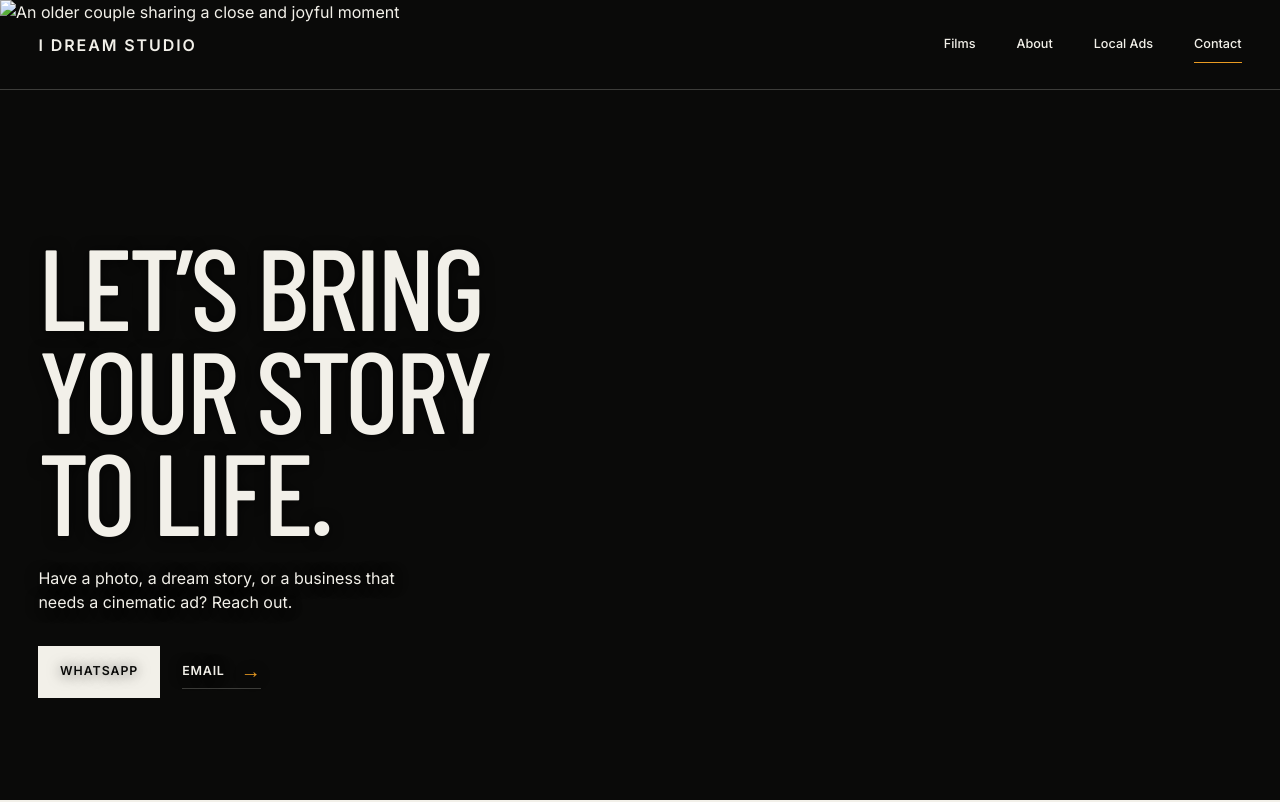
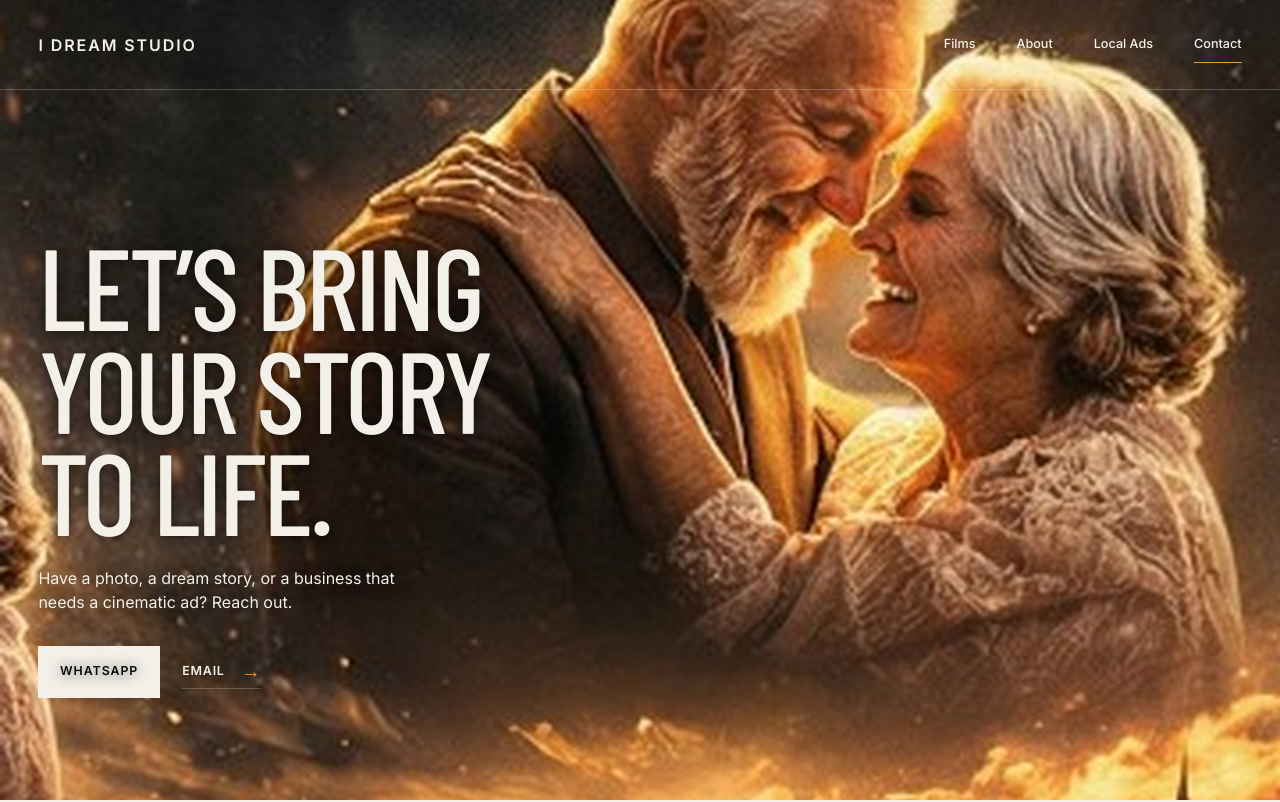
Before and after one commit to isshanswamy80-art/Idream-draft1, a plain HTML site: page contact.html in a window 1280 px wide. Shown: the top 802 px of the page. Drawn offline with nearby package versions, Linux system fonts and the light colour scheme.

Commit message:
Fix image paths

```diff
--- a/contact.html
+++ b/contact.html
@@ -2,11 +2,11 @@
 <html lang="en"><head>
   <meta charset="utf-8"><meta name="viewport" content="width=device-width,initial-scale=1"><meta name="theme-color" content="#0a0a09">
   <title>Contact I Dream Studio | Toronto AI Filmmaking</title><meta name="description" content="Contact I Dream Studio in Toronto about a personal cinematic film or movie-quality local business commercial.">
-  <link rel="canonical" href="https://www.idreamstudio.ca/contact.html"><meta property="og:type" content="website"><meta property="og:title" content="Contact I Dream Studio"><meta property="og:description" content="Let’s bring your story to life."><meta property="og:image" content="https://www.idreamstudio.ca/assets/web/01_hero_cinematic_couple.jpg">
-  <link rel="preconnect" href="https://fonts.googleapis.com"><link rel="preconnect" href="https://fonts.gstatic.com" crossorigin><link href="https://fonts.googleapis.com/css2?family=Barlow+Condensed:wght@500;600&family=Inter:wght@400;500;600&display=swap" rel="stylesheet"><link rel="preload" as="image" href="assets/web/01_hero_cinematic_couple.jpg" fetchpriority="high"><link rel="stylesheet" href="style.css?v=20260903-studio"><script src="script.js?v=20260903-studio" defer></script>
+  <link rel="canonical" href="https://www.idreamstudio.ca/contact.html"><meta property="og:type" content="website"><meta property="og:title" content="Contact I Dream Studio"><meta property="og:description" content="Let’s bring your story to life."><meta property="og:image" content="https://www.idreamstudio.ca/01_hero_cinematic_couple.png">
+  <link rel="preconnect" href="https://fonts.googleapis.com"><link rel="preconnect" href="https://fonts.gstatic.com" crossorigin><link href="https://fonts.googleapis.com/css2?family=Barlow+Condensed:wght@500;600&family=Inter:wght@400;500;600&display=swap" rel="stylesheet"><link rel="preload" as="image" href="01_hero_cinematic_couple.png" fetchpriority="high"><link rel="stylesheet" href="style.css?v=20260903-studio"><script src="script.js?v=20260903-studio" defer></script>
 </head><body class="contact">
   <a class="skip-link" href="#main">Skip to content</a><header class="site-header" data-header><a class="wordmark" href="index.html">I Dream Studio</a><button class="nav-toggle" type="button" aria-controls="site-nav" aria-expanded="false"><span>Menu</span><i aria-hidden="true"></i></button><nav class="site-nav" id="site-nav" aria-label="Primary navigation"><a href="services.html">Films</a><a href="about.html">About</a><a href="local-ads.html">Local Ads</a><a aria-current="page" href="contact.html">Contact</a></nav></header>
-  <main id="main"><section class="contact-frame"><img src="assets/web/01_hero_cinematic_couple.jpg" width="1200" height="1133" alt="An older couple sharing a close and joyful moment" fetchpriority="high"><div class="contact-frame__copy" data-reveal><h1>Let’s bring<br>your story<br>to life.</h1><p>Have a photo, a dream story, or a business that needs a cinematic ad? Reach out.</p><div class="contact-actions"><a class="button" href="https://wa.me/16473343111">WhatsApp</a><a class="text-action text-action--light" href="mailto:idreamstudio555@gmail.com?subject=I%20Dream%20Studio%20Inquiry">Email <span aria-hidden="true">→</span></a></div></div></section>
+  <main id="main"><section class="contact-frame"><img src="01_hero_cinematic_couple.png" width="1200" height="1133" alt="An older couple sharing a close and joyful moment" fetchpriority="high"><div class="contact-frame__copy" data-reveal><h1>Let’s bring<br>your story<br>to life.</h1><p>Have a photo, a dream story, or a business that needs a cinematic ad? Reach out.</p><div class="contact-actions"><a class="button" href="https://wa.me/16473343111">WhatsApp</a><a class="text-action text-action--light" href="mailto:idreamstudio555@gmail.com?subject=I%20Dream%20Studio%20Inquiry">Email <span aria-hidden="true">→</span></a></div></div></section>
     <section class="contact-ledger"><div><p class="label">Contact</p><h2>Start with what you have.</h2><p>A single photo, a memory, or the beginning of an idea is enough to start the conversation.</p></div><address><div><span>Email</span><a href="mailto:idreamstudio555@gmail.com">idreamstudio555@gmail.com</a></div><div><span>WhatsApp</span><a href="https://wa.me/16473343111">+1 647 334 3111</a></div><div><span>Website</span><a href="https://www.idreamstudio.ca">www.idreamstudio.ca</a></div><div><span>Location</span><p>Toronto, Ontario, Canada</p></div><div><span>Serving</span><p>North America &amp; Worldwide</p></div></address></section>
     <section class="social-line"><span>Follow</span><p>YouTube</p><p>Instagram</p><p>Facebook</p><small>Profile URLs available soon</small></section></main>
   <footer class="site-footer"><a class="wordmark" href="index.html">I Dream Studio</a><p>AI Filmmaking &amp; Cinematic Commercials<br>Toronto, Ontario · North America &amp; Worldwide</p><nav aria-label="Footer navigation"><a href="index.html">Home</a><a href="about.html">About</a><a href="services.html">Films</a><a href="local-ads.html">Local Ads</a></nav><address><a href="mailto:idreamstudio555@gmail.com">idreamstudio555@gmail.com</a><a href="https://wa.me/16473343111">+1 647 334 3111</a></address><small>© <span data-year></span> I Dream Studio</small></footer>
```
